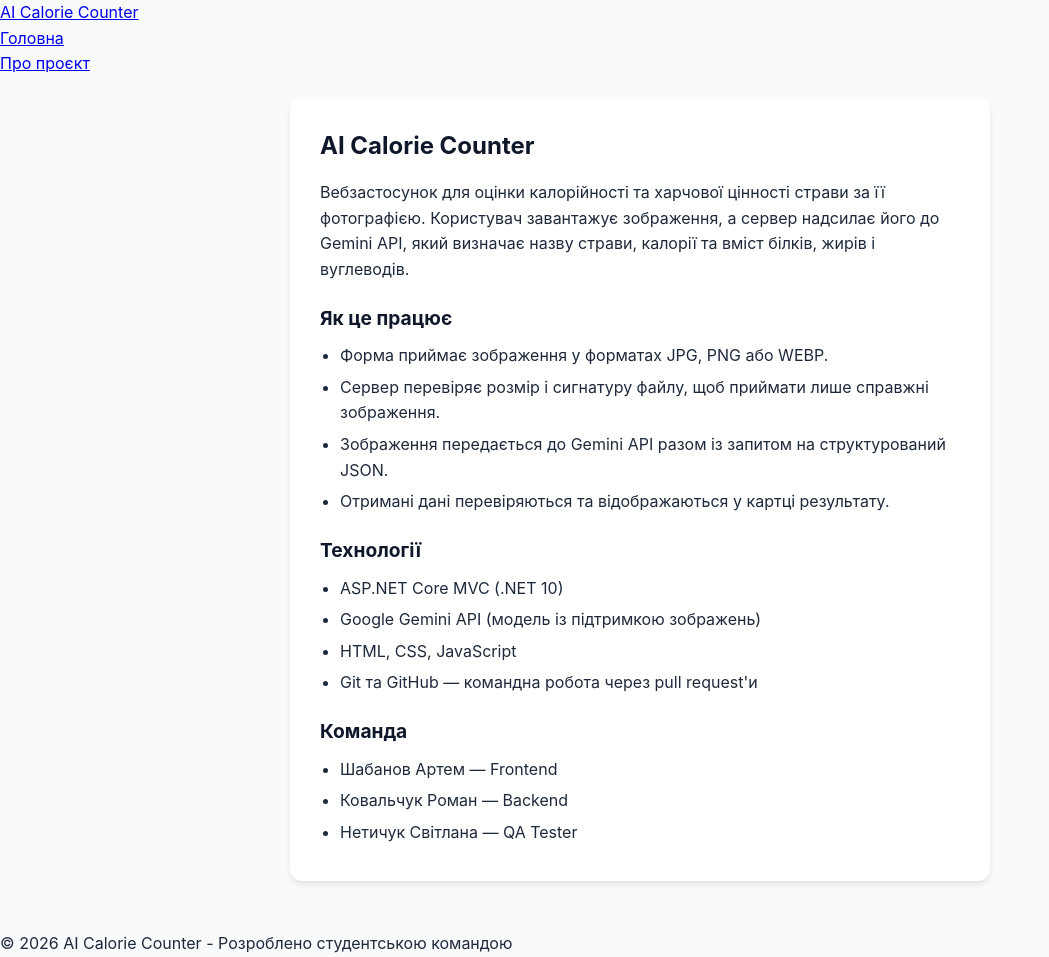
After one commit to ArtemShab/LR2_Callories, an ASP.NET Core app: template LR2_Callories/Views/Home/About.cshtml in a window 1280 px wide. The commit adds this page. Shown: the whole page, without its empty margins (0-1049 px from the left). Run offline with ASP.NET Core 8, Linux system fonts and the light colour scheme; the template is opened without the code that fills it, so the values that code supplies are empty.

Commit message:
Зроблено виправлення сайту і добавленням файлів

```diff
--- /dev/null
+++ b/LR2_Callories/Views/Home/About.cshtml
@@ -0,0 +1,35 @@
+@{
+    ViewData["Title"] = "Про проєкт";
+}
+
+<section class="about-card">
+    <h1>AI Calorie Counter</h1>
+    <p>
+        Вебзастосунок для оцінки калорійності та харчової цінності страви за її фотографією.
+        Користувач завантажує зображення, а сервер надсилає його до Gemini API,
+        який визначає назву страви, калорії та вміст білків, жирів і вуглеводів.
+    </p>
+
+    <h2>Як це працює</h2>
+    <ul>
+        <li>Форма приймає зображення у форматах JPG, PNG або WEBP.</li>
+        <li>Сервер перевіряє розмір і сигнатуру файлу, щоб приймати лише справжні зображення.</li>
+        <li>Зображення передається до Gemini API разом із запитом на структурований JSON.</li>
+        <li>Отримані дані перевіряються та відображаються у картці результату.</li>
+    </ul>
+
+    <h2>Технології</h2>
+    <ul>
+        <li>ASP.NET Core MVC (.NET 10)</li>
+        <li>Google Gemini API (модель із підтримкою зображень)</li>
+        <li>HTML, CSS, JavaScript</li>
+        <li>Git та GitHub — командна робота через pull request'и</li>
+    </ul>
+
+    <h2>Команда</h2>
+    <ul>
+        <li>Шабанов Артем — Frontend</li>
+        <li>Ковальчук Роман — Backend</li>
+        <li>Нетичук Світлана — QA Tester</li>
+    </ul>
+</section>
--- a/LR2_Callories/Views/Home/Index.cshtml
+++ b/LR2_Callories/Views/Home/Index.cshtml
@@ -1,4 +1,4 @@
-@model LR2_Callories.Models.MealAnalysisResult
+@model LR2_Callories.Models.MealAnalysisResult?
 @{
     ViewData["Title"] = "Головна";
 }
@@ -16,7 +16,8 @@
     <form asp-controller="Home" asp-action="AnalyzeImage" method="post" enctype="multipart/form-data" class="upload-form">
         <div class="form-group file-drop-area">
             <label for="imageUpload" class="file-label">Оберіть фото страви або перетягніть сюди</label>
-            <input type="file" id="imageUpload" name="imageFile" accept="image/*" class="file-input" required />
+            <input type="file" id="imageUpload" name="imageFile" accept="image/jpeg,image/png,image/webp" class="file-input" required />
+            <small class="file-hint">Підтримуються JPG, PNG та WEBP.</small>
         </div>
         <div id="imagePreviewContainer" class="preview-container" style="display: none;">
             <img id="imagePreview" src="#" alt="Попередній перегляд страви" class="preview-image" />
--- a/LR2_Callories/Views/Shared/_Layout.cshtml
+++ b/LR2_Callories/Views/Shared/_Layout.cshtml
@@ -24,5 +24,6 @@
     <footer>
         <p>&copy; 2026 AI Calorie Counter - Розроблено студентською командою</p>
     </footer>
+    @await RenderSectionAsync("Scripts", required: false)
 </body>
 </html>
--- a/LR2_Callories/wwwroot/css/site.css
+++ b/LR2_Callories/wwwroot/css/site.css
@@ -154,3 +154,62 @@ body {
         grid-template-columns: 1fr;
     }
 }
+
+.file-hint {
+    display: block;
+    margin-top: 6px;
+    color: #64748b;
+    font-size: 0.85rem;
+}
+
+.alert {
+    max-width: 600px;
+    margin: 0 auto 20px;
+    padding: 15px 20px;
+    border-radius: 8px;
+    border: 1px solid transparent;
+}
+
+.alert p {
+    margin: 0;
+}
+
+.alert-danger {
+    background-color: #fef2f2;
+    border-color: #fecaca;
+    color: #b91c1c;
+}
+
+.alert-info {
+    background-color: #eff6ff;
+    border-color: #bfdbfe;
+    color: #1d4ed8;
+}
+
+.about-card {
+    background: #ffffff;
+    border-radius: 12px;
+    padding: 30px;
+    box-shadow: 0 4px 6px -1px rgba(0, 0, 0, 0.1);
+    max-width: 700px;
+    margin: 0 auto 30px;
+}
+
+.about-card h1 {
+    margin-bottom: 15px;
+    color: #0f172a;
+}
+
+.about-card h2 {
+    font-size: 1.2rem;
+    margin: 20px 0 10px;
+    color: #0f172a;
+}
+
+.about-card ul {
+    padding-left: 20px;
+}
+
+.about-card li {
+    margin-bottom: 6px;
+}
```
Also changed, not shown: LR2_Callories/Models/MealAnalysisResult.cs (added, +11 -0 lines), LR2_Callories/Views/Home/Privacy.cshtml (+13 -3 lines).
